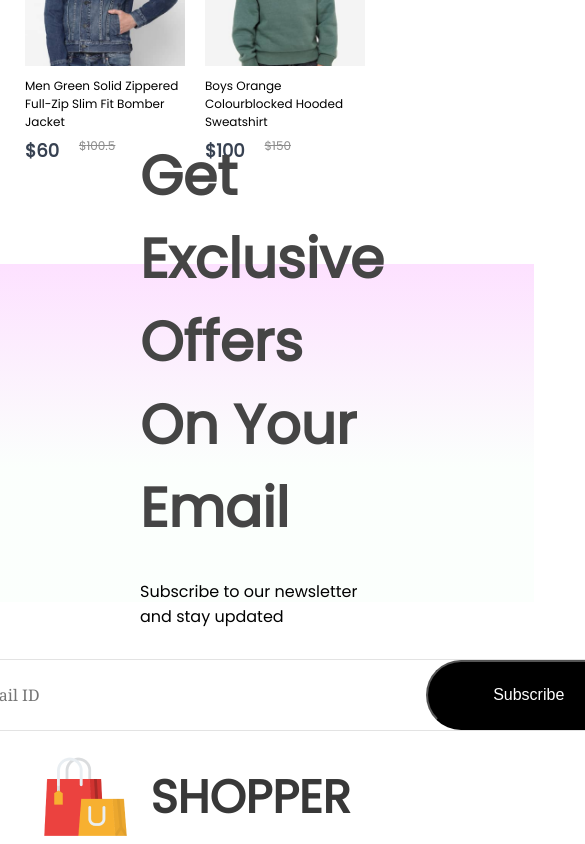
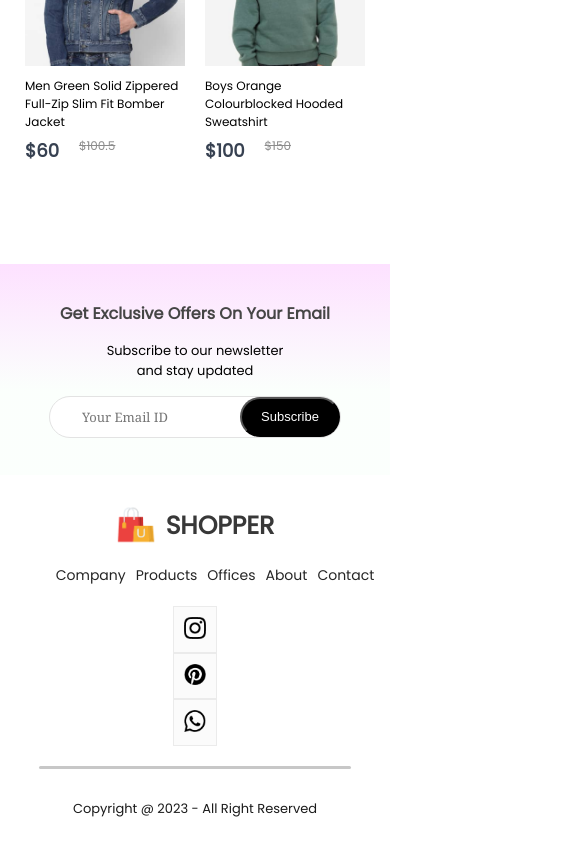
Before and after one commit to sergey87chuvasov/Ecommerce-Website-, a React (Create React App) app: page / in a window 390 px wide. Shown: the part 3040-3884 px from the top of the page, 585 px wide, since content can reach past the window. Built offline with nearby package versions, Linux system fonts and the light colour scheme.

Commit message:
added media query to the project  - 5 part

```diff
--- a/src/components/Footer/Footer.css
+++ b/src/components/Footer/Footer.css
@@ -60,3 +60,35 @@
   height: 3px;
   background: #c7c7c7;
 }
+
+@media (max-width: 800px) {
+  .footer {
+    gap: 20px;
+  }
+
+  .footer-logo {
+    gap: 10px;
+    align-items: end;
+  }
+
+  .footer-logo img {
+    width: 40px;
+  }
+
+  .footer-logo p {
+    font-size: 25px;
+  }
+
+  .footer-links {
+    font-size: 14px;
+    gap: 10px;
+  }
+
+  .footer-social-icon img {
+    width: 22px;
+  }
+
+  .footer-copyright {
+    font-size: 13px;
+  }
+}
--- a/src/components/NewsLetter/NewsLetter.css
+++ b/src/components/NewsLetter/NewsLetter.css
@@ -53,3 +53,121 @@
   font-size: 16px;
   cursor: pointer;
 }
+
+@media (max-width: 1280px) {
+  .newsLetter {
+    padding: 0 80px;
+    margin-bottom: 120px;
+    gap: 20px;
+  }
+
+  .newsLetter h1 {
+    font-size: 36px;
+  }
+
+  .newsLetter p {
+    font-size: 16px;
+  }
+
+  .newsLetter div {
+    width: 600px;
+    height: 60px;
+  }
+
+  .newsLetter div input {
+    width: 400px;
+  }
+
+  .newsLetter div button {
+    width: 160px;
+    height: 60px;
+  }
+}
+
+@media (max-width: 1024px) {
+  .newsLetter {
+    margin-bottom: 60px;
+  }
+
+  .newsLetter h1 {
+    font-size: 30px;
+  }
+
+  .newsLetter p {
+    font-size: 14px;
+  }
+
+  .newsLetter div {
+    width: 500px;
+    height: 50px;
+  }
+
+  .newsLetter div input {
+    width: 300px;
+    font-size: 14px;
+  }
+
+  .newsLetter div button {
+    width: 120px;
+    height: 50px;
+    font-size: 14px;
+  }
+}
+
+@media (max-width: 800px) {
+  .newsLetter {
+    margin-bottom: 30px;
+    height: 35vh;
+  }
+
+  .newsLetter h1 {
+    font-size: 18px;
+  }
+
+  .newsLetter p {
+    font-size: 12px;
+  }
+
+  .newsLetter div {
+    width: 400px;
+    height: 40px;
+  }
+
+  .newsLetter div input {
+    width: 200px;
+    font-size: 13px;
+  }
+
+  .newsLetter div button {
+    width: 100px;
+    height: 40px;
+    font-size: 13px;
+  }
+}
+
+@media (max-width: 500px) {
+  .newsLetter {
+    height: 25vh;
+    width: 100%;
+    padding: 0;
+    gap: 15px;
+  }
+
+  .newsLetter h1 {
+    font-size: 16px;
+  }
+
+  .newsLetter p {
+    font-size: 13px;
+    max-width: 200px;
+    text-align: center;
+  }
+
+  .newsLetter div {
+    width: 290px;
+  }
+
+  .newsLetter div input {
+    width: 130px;
+  }
+}
```
